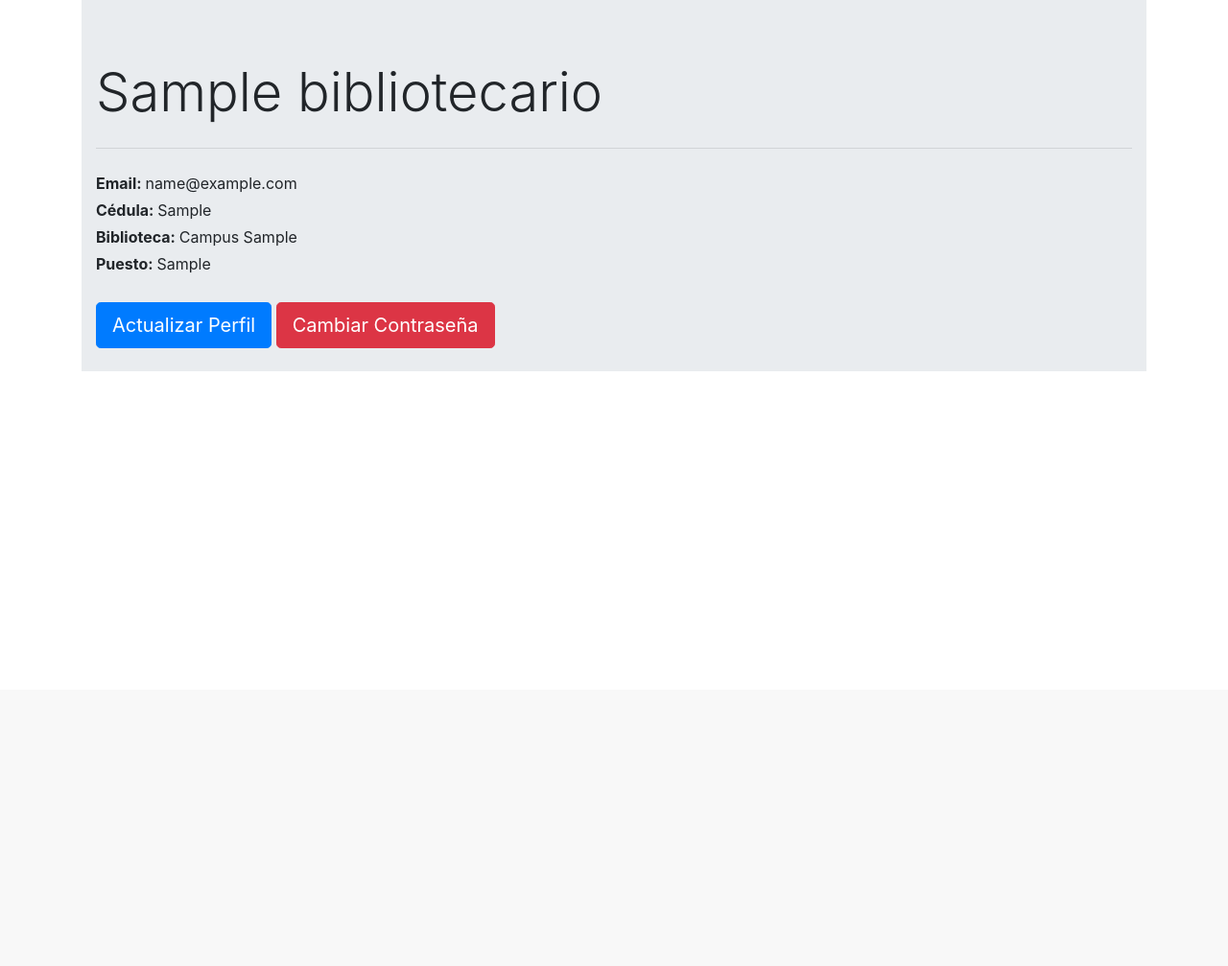
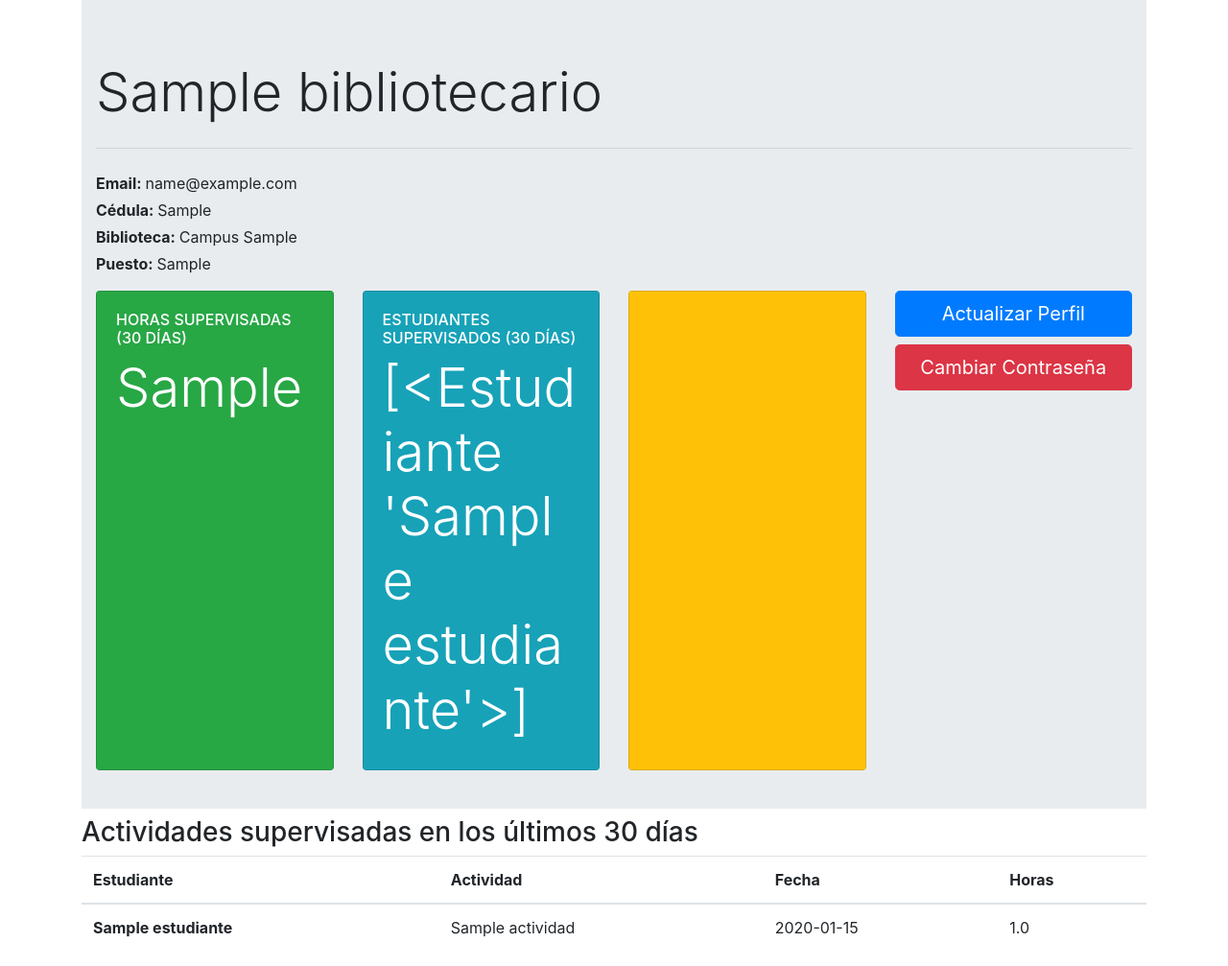
Before and after one commit to luis575497/register_student_activities, a Flask app: template app/templates/bibliotecario.html in a window 1280 px wide. Shown: the part 81-1088 px from the top of the page at 96% size. Before the commit the page ends 468 px from the top, so only its background shows below. Run offline with Flask 2, Linux system fonts and the light colour scheme; tables that the repository leaves empty hold one stand-in row (values such as "Sample post"); the template is opened without the code that fills it: values that come from a table or form of the project are taken from there, most other values are stand-ins (such as "Sample title", 1, 10 or a date in 2020); some libraries are stand-ins or nearby versions.

Commit message:
agragado dashboar al perfil del usuario y tabla de activides supervisadas

```diff
--- a/app/routes/__init__.py
+++ b/app/routes/__init__.py
@@ -25,10 +25,9 @@ def view_activities(id: int):
         "student" : student,
         "actividades" : student.actividades,
         "form_actividades" : IngresarActividad(),
-        "horas_realizadas" : reduce(lambda inicio, actividad: actividad.cantidad_de_horas + inicio, student.actividades, 0),
+        "horas_realizadas" : student.horas_trabajadas(),
         "total_horas": student.total_horas
         }
-
         return render_template("view_activities.html", **context)
 
 from app.routes.estudiante import *
--- a/app/routes/actividades.py
+++ b/app/routes/actividades.py
@@ -28,6 +28,7 @@ def add_activity(id_est: int) -> Response:
 
     # Agregar la actividad a la Base de datos si mla hora de entrada es menor  a la hora de salida
     if hora_salida < hora_entrada:
+        app.logger.error("La hora de entrada debe ser menor a la hora de salida")
         flash("La hora de entrada debe ser menor a la hora de salida", "error")
         return redirect(url_for("view_activities", id=id_est))
 
@@ -43,6 +44,7 @@ def add_activity(id_est: int) -> Response:
             )
         db.session.add(new_activitie)
         db.session.commit()
+        app.logger.info("Actividad agregada correctamente")
         flash("Actividad agregada correctamente","success")
         return redirect(url_for("view_activities", id=id_est))
 
@@ -56,6 +58,7 @@ def remove_activity(id_est: int, id_activity: int) -> Response:
     """
     db.session.delete(Actividad.query.get(id_activity))
     db.session.commit()
+    app.logger.info("Actividad Eliminada Correctamente")
     flash("Actividad Eliminada Correctamente","success")
     return redirect(url_for("view_activities", id=id_est))
 
--- a/app/routes/buscador.py
+++ b/app/routes/buscador.py
@@ -8,7 +8,7 @@ from werkzeug.wrappers import Response
 def search()  -> Response:
     cedula = request.form["cedula"]
     estudiante = Estudiante.query.filter_by(cedula=cedula).first()
-    if estudiante != None:
+    if estudiante is not None:
         return redirect(url_for("view_activities", id=estudiante.id))
     else:
         flash("No existe el número de cédula ingresado","error")
--- a/app/routes/estudiante.py
+++ b/app/routes/estudiante.py
@@ -13,7 +13,7 @@ def add_student():
         estudiante_cedula = Estudiante.query.filter_by(cedula = form_new_student["cedula"]).first()
         estudiante_email  = Estudiante.query.filter_by(email = form_new_student["email"]).first()
 
-        if (estudiante_cedula == None) and (estudiante_email == None):
+        if (estudiante_cedula is None) and (estudiante_email is None):
             new_Student = Estudiante(
                 nombre = form_new_student["nombre"],
                 cedula = form_new_student["cedula"],
--- a/app/schemas/bibliotecario.py
+++ b/app/schemas/bibliotecario.py
@@ -1,4 +1,6 @@
 from app import db, UserMixin
+from app.schemas.actividad import Actividad
+from datetime import datetime
 
 class Bibliotecario(UserMixin, db.Model):
     id = db.Column(db.Integer, primary_key = True)
@@ -13,7 +15,7 @@ class Bibliotecario(UserMixin, db.Model):
     def __repr__(self) -> str:
         return '<Bibliotecario %r>' % self.nombre
 
-    def __init__(self, cedula, nombre, email, campus, password):
+    def __init__(self, cedula, nombre, email, campus, password) -> None:
         self.cedula = cedula
         self.nombre = nombre
         self.email = email
--- a/app/schemas/estudiante.py
+++ b/app/schemas/estudiante.py
@@ -1,4 +1,5 @@
 from app import db
+from functools import reduce
 
 class Estudiante(db.Model):
     id = db.Column(db.Integer, primary_key = True)
@@ -12,10 +13,10 @@ class Estudiante(db.Model):
     actividades = db.relationship("Actividad", backref="estudiante")
     total_horas = db.Column(db.Integer(), nullable=False)
 
-    def __repr__(self):
+    def __repr__(self) -> str:
         return '<Estudiante %r>' % self.nombre
 
-    def __init__(self, cedula, email, facultad, carrera, curso, phone, nombre,total_horas):
+    def __init__(self, cedula, email, facultad, carrera, curso, phone, nombre,total_horas) -> None:
         self.cedula = cedula
         self.email = email
         self.facultad = facultad
@@ -24,3 +25,6 @@ class Estudiante(db.Model):
         self.phone = phone
         self.nombre = nombre
         self.total_horas = total_horas
+
+    def horas_trabajadas(self) -> float:
+        return reduce(lambda inicio, actividad: actividad.cantidad_de_horas + inicio, self.actividades, 0)
--- a/app/templates/base.html
+++ b/app/templates/base.html
@@ -14,6 +14,9 @@
     <!-- Favicon -->
     <link rel="shortcut icon" href="{{ url_for('static', filename='60_horas.ico') }}">
     <title>Sistema de 60 Horas Académicas</title>
+
+    <!-- Tables -->
+    <link rel="stylesheet" type="text/css" href="https://cdn.datatables.net/1.10.25/css/dataTables.bootstrap5.css">
   </head>
   <body>
     <nav class="navbar navbar-expand-lg navbar-dark bg-dark">
--- a/app/templates/bibliotecario.html
+++ b/app/templates/bibliotecario.html
@@ -2,7 +2,7 @@
 
 {% block content %}
 </br>
-<div class="jumbotron jumbotron-fluid pb-4">
+<div class="jumbotron jumbotron-fluid pb-4 mb-2">
     <div class="container">
       <h1 class="display-4">{{bibliotecario.nombre}}</h1>
       <hr class="my-4">
@@ -10,9 +10,60 @@
       <p class="mb-1"><strong>Cédula: </strong>{{bibliotecario.cedula}}</p>
       <p class="mb-1"><strong>Biblioteca: </strong>Campus {{bibliotecario.campus}}</p>
       <p class="mb-1"><strong>Puesto: </strong>{{bibliotecario.puesto}}</p>
-      </br>
-      <a class="btn btn-primary btn-lg" href="{{url_for('update_bibliotecario')}}" role="button">Actualizar Perfil</a>
-      <a class="btn btn-danger btn-lg" href="{{url_for('reset_password')}}" role="button">Cambiar Contraseña</a>
+      <div class="row mb-3 mt-3">
+        <div class="col-xl-3 col-sm-2">
+          <div class="card bg-success text-white h-100">
+            <div class="card-body bg-success">
+              <h6 class="text-uppercase">Horas supervisadas    (30 días)</h6>
+              <h1 class="display-4">{{horas_supervisadas}} <i class="fas fa-clock"></i></h1>
+            </div>
+          </div>
+        </div>
+        <div class="col-xl-3 col-sm-2">
+          <div class="card bg-info text-white h-100">
+            <div class="card-body bg-info">
+              <h6 class="text-uppercase">Estudiantes supervisados (30 días)</h6>
+              <h1 class="display-4">{{estudiantes}} <i class="fas fa-user"></i></h1>
+            </div>
+          </div>
+        </div>
+        <div class="col-xl-3 col-sm-2">
+          <div class="card bg-warning text-white h-100">
+            <div class="card-body bg-warning">
+              <h6 class="text-uppercase"></h6>
+              <h1 class="display-4"></i></h1>
+            </div>
+          </div>
+        </div>
+        <div class="col-xl-3 col-sm-2">
+          <a class="btn btn-primary btn-lg mb-2 btn-block" href="{{url_for('update_bibliotecario')}}" role="button">Actualizar Perfil</a>
+          <a class="btn btn-danger btn-lg btn-block" href="{{url_for('reset_password')}}" role="button">Cambiar Contraseña</a>
+        </div>
+      </div>
     </div>
+</div>
+
+<div class="row">
+  <div class="col">
+    <h3 class="">Actividades supervisadas en los últimos 30 días</h3>
+    <table class="table">
+      <thead>
+        <th scope="col">Estudiante</th>
+        <th scope="col">Actividad</th>
+        <th scope="col">Fecha</th>
+        <th scope="col">Horas</th>
+      </thead>
+      <tbody>
+        {% for actividad in actividades %}
+          <tr>
+            <th>{{actividad.estudiante.nombre}}</th>
+            <td>{{actividad.nombre_actividad}}</td>
+            <td>{{actividad.fecha}}</td>
+            <td>{{actividad.cantidad_de_horas}}</td>
+          </tr>
+        {% endfor %}
+      </tbody>
+    </table>
   </div>
+</div>
 {% endblock %}
```
Also changed, not shown: app/routes/bibliotecario.py (+15 -1 lines).
